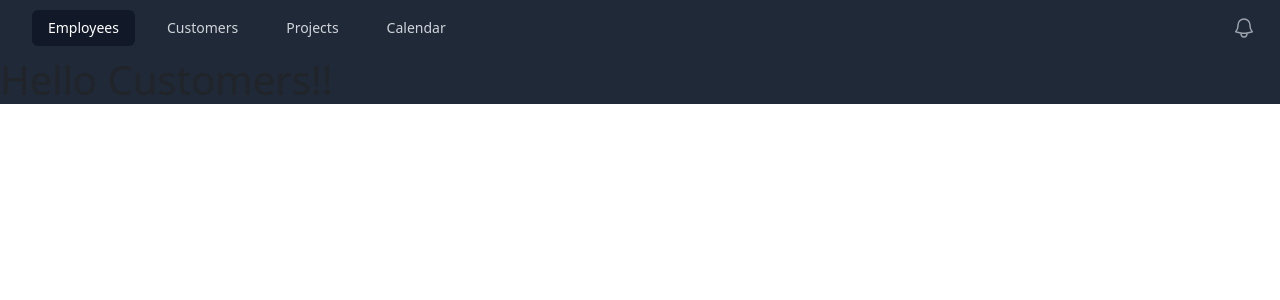
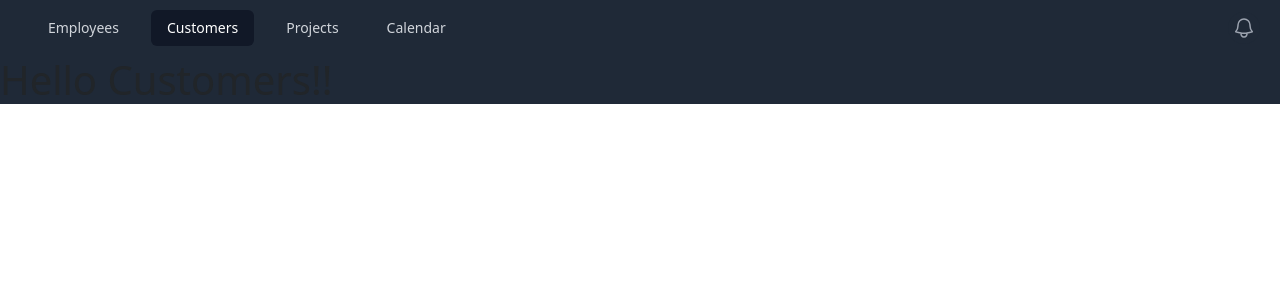
Before and after one commit to srirambhat/React, a React (Create React App) app in the folder hellotutorial/: page /customers in a window 1280 px wide. Shown: the top 300 px of the page. Built offline with nearby package versions, Linux system fonts and the light colour scheme.

Commit message:
Add NAVlink and Update

```diff
--- a/hellotutorial/src/App.js
+++ b/hellotutorial/src/App.js
@@ -10,15 +10,15 @@ import Customers from './pages/Customers';
 function App() {
 
   return (
-    <Header>
+
       <BrowserRouter>
-      <Routes>
-        <Route path='/employees' element={<Employees/>} />
-        <Route path='/customers' element={<Customers/>} />
-      </Routes>
+        <Header>
+          <Routes>
+            <Route path='/employees' element={<Employees/>} />
+            <Route path='/customers' element={<Customers/>} />
+          </Routes>
+        </Header>
       </BrowserRouter>
-
-    </Header>
 
 
   );
--- a/hellotutorial/src/Components/Header.js
+++ b/hellotutorial/src/Components/Header.js
@@ -1,12 +1,13 @@
 import { Fragment } from 'react'
 import { Disclosure, Menu, Transition } from '@headlessui/react'
 import { Bars3Icon, BellIcon, XMarkIcon } from '@heroicons/react/24/outline'
+import { NavLink } from 'react-router-dom'
 
 const navigation = [
   { name: 'Employees', href: '/Employees', current: true },
   { name: 'Customers', href: '/Customers', current: false },
-  { name: 'Projects', href: '#', current: false },
-  { name: 'Calendar', href: '#', current: false },
+  { name: 'Projects', href: '/other', current: false },
+  { name: 'Calendar', href: '/other2', current: false },
 ]
 
 function classNames(...classes) {
@@ -47,11 +48,9 @@ export default function Header(props) {
                   />
                 </div>
                 */}
-
-                <div className="hidden sm:ml-6 sm:block">
-                  <div className="flex space-x-4">
-                    {navigation.map((item) => (
-                      <a
+                {/*
+                use this in place of NavLink below.
+                <a
                         key={item.name}
                         href={item.href}
                         className={classNames(
@@ -62,6 +61,22 @@ export default function Header(props) {
                       >
                         {item.name}
                       </a>
+                */}
+                <div className="hidden sm:ml-6 sm:block">
+                  <div className="flex space-x-4">
+                    {navigation.map((item) => (
+                      <NavLink
+                        key={item.name}
+                        to={item.href}
+
+                        className={({isActive}) => {
+                          return 'px-3 py-2 rounded-md text-sm font-medium no-underline ' +
+                              (!isActive ? 'text-gray-300 hover:bg-gray-700 hover:text-white'
+                                        : 'bg-gray-900 text-white')
+                        }}
+                      >
+                        {item.name}
+                      </NavLink>
                     ))}
                   </div>
                 </div>
```
